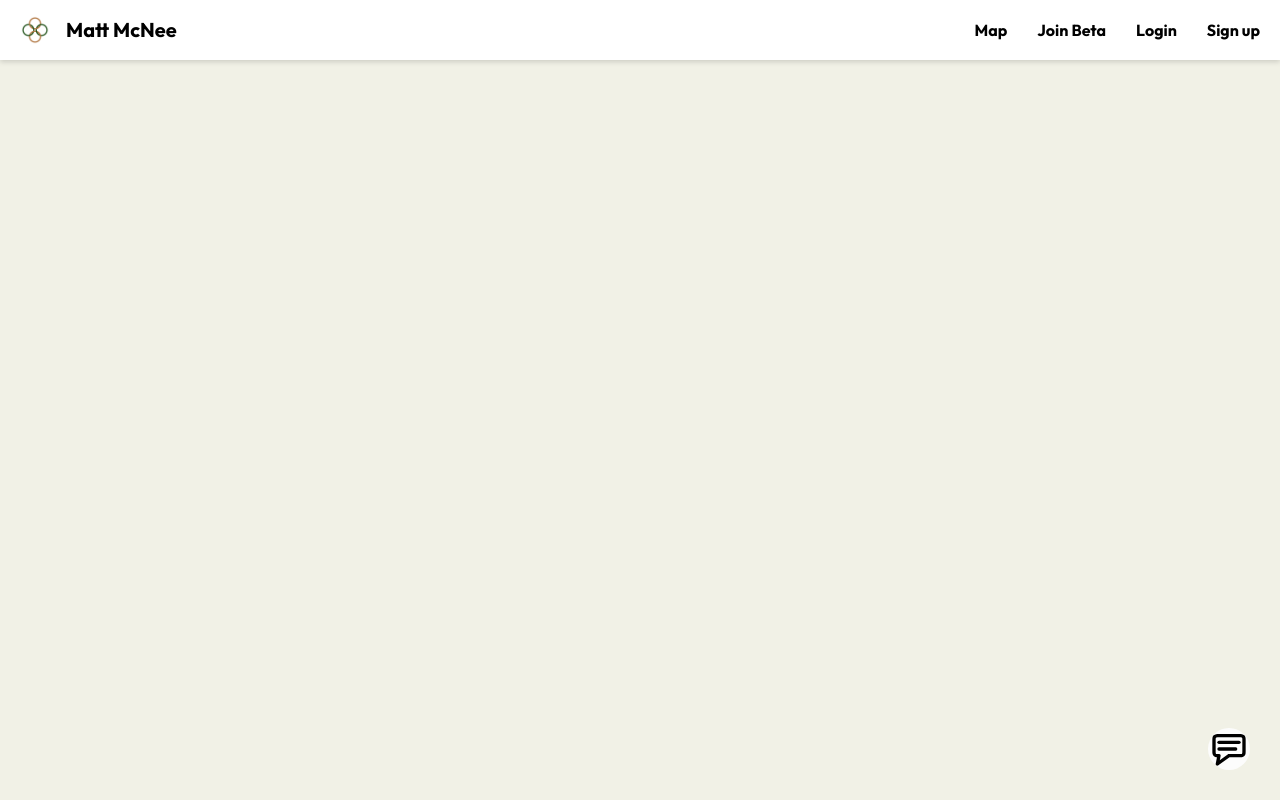
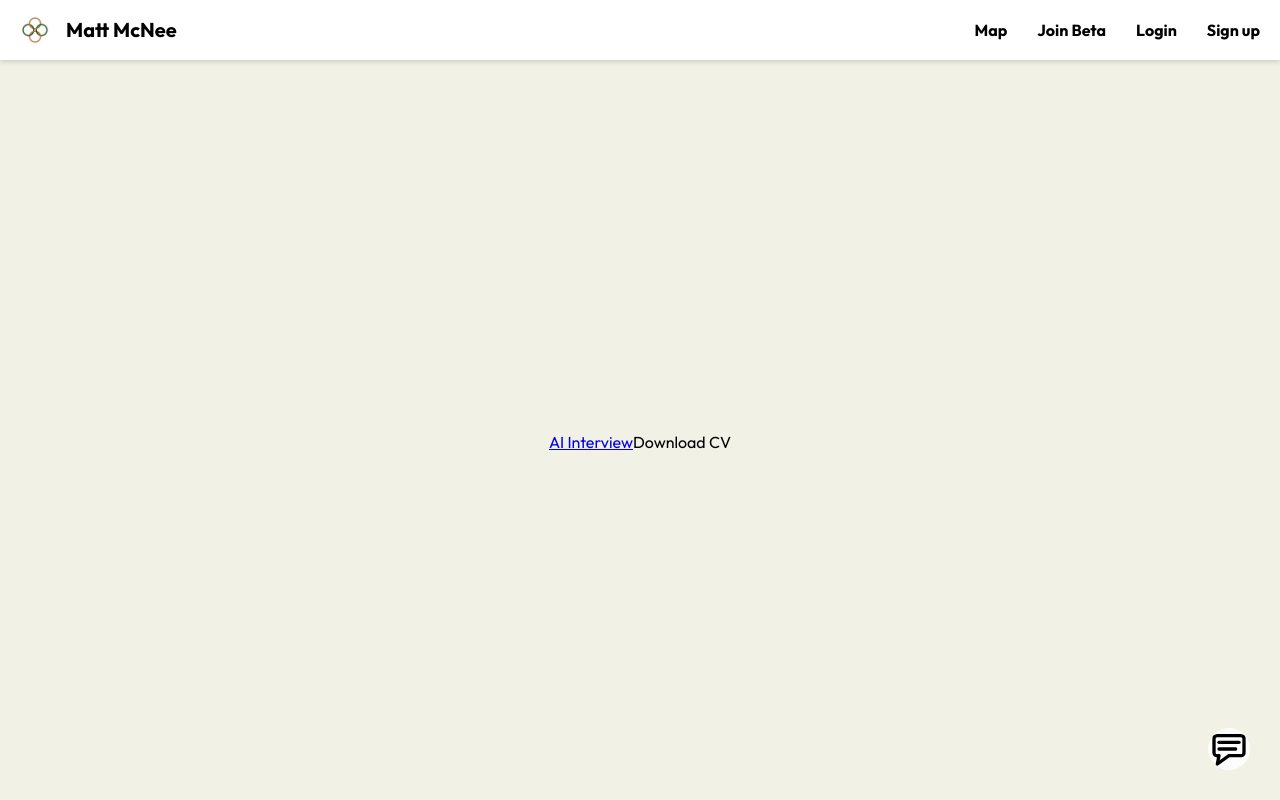
Before and after one commit to mattmcnee/portfolio, a React (Vite) app: page / in a window 1280 px wide. Shown: the top 800 px of the page. Built offline with nearby package versions, Linux system fonts and the light colour scheme.

Commit message:
added pretty scrolling text glow

```diff
--- a/src/components/TextMask.jsx
+++ b/src/components/TextMask.jsx
@@ -1,4 +1,4 @@
-import React, { useEffect, useRef, useMemo } from "react";
+import React, { useEffect, useRef, useMemo, useState } from "react";
 
 // Utility function to map color names to RGBA values
 const colorToRGBA = (color) => {
@@ -20,17 +20,19 @@ const TextMask = ({
   words = [
     { text: "See", color: "purple" },
     { text: "Through", color: "turquoise" },
-    { text: "Text", color: "green" }
+    { text: "Text", color: "green" },
   ],
   className = "",
+  scrollSpeed = 50, // Animation duration in seconds
 }) => {
   const containerRef = useRef(null);
+  const [textOpacity, setTextOpacity] = useState(0);
 
   // Ensure that the passed words array is valid and convert colors to RGBA
   const adjustedWords = useMemo(() => {
     return words.map((word) => ({
       ...word,
-      color: colorToRGBA(word.color) // Convert color to RGBA
+      color: colorToRGBA(word.color), // Convert color to RGBA
     }));
   }, [words]);
 
@@ -47,28 +49,29 @@ const TextMask = ({
           Math.pow(charX - event.clientX, 2) + Math.pow(charY - event.clientY, 2)
         );
 
-        // Calculate opacity based on distance, with max distance of 200px
-        const maxDistance = 100;
+        const maxDistance = 150;
         const opacity =
-          (distance > maxDistance ? 0 : Math.max(0, 1 - distance / maxDistance)) * 0.9; // 1 for closest, 0 for farthest
+          (distance > maxDistance ? 0 : Math.max(0, 1 - distance / maxDistance));
 
-        const wordIndex = char.dataset.wordIndex; // Use the word's index for consistent color
+        const wordIndex = char.dataset.wordIndex;
         const color = adjustedWords[wordIndex].color;
-        char.style.color = `${color.replace(/rgba\((\d+), (\d+), (\d+), (\d+\.?\d*)\)/, (match, r, g, b) => `rgba(${r}, ${g}, ${b}, ${opacity})`)}`;
+        char.style.color = `${color.replace(
+          /rgba\((\d+), (\d+), (\d+), (\d+\.?\d*)\)/,
+          (match, r, g, b) => `rgba(${r}, ${g}, ${b}, ${opacity})`
+        )}`;
+        char.style.transform = `scale(${0.5 + opacity/2})`;
       });
     };
 
-    // Attach mousemove listener
     window.addEventListener("mousemove", handleMouseMove);
     handleMouseMove({ clientX: 0, clientY: 0 });
+    setTextOpacity(1);
 
     return () => {
-      // Clean up listener on unmount
       window.removeEventListener("mousemove", handleMouseMove);
     };
   }, [adjustedWords]);
 
-  // Render the text with spans for each character, including spaces and newlines
   const renderText = () => {
     return adjustedWords.map((word, wordIndex) => {
       if (word.text === "SPACE") {
@@ -83,7 +86,7 @@ const TextMask = ({
             <span
               key={`${wordIndex}-${charIndex}`}
               className="character"
-              data-word-index={wordIndex} // Attach word index for color lookup
+              data-word-index={wordIndex}
               style={{
                 display: "inline-block",
                 position: "relative",
@@ -103,20 +106,35 @@ const TextMask = ({
       ref={containerRef}
       className={className}
       style={{
-        backgroundColor: backgroundColor,
+        backgroundColor: "transparent",
         position: "relative",
-        padding: "2rem",
+        padding: "4rem 2rem 2rem 2rem",
         cursor: "default",
+        height: "100%",
+        overflow: "hidden",
       }}
     >
-      <span
+      <div
         style={{
-          fontSize: "1rem",
           display: "inline-block",
+          whiteSpace: "nowrap",
+          animation: `scroll ${scrollSpeed}s linear infinite`,
+          opacity: textOpacity
         }}
       >
         {renderText()}
-      </span>
+      </div>
+      <style>
+        {`
+          @keyframes scroll {
+            0% { transform: translateY(0); }
+            46% { transform: translateY(-70%); }
+            50% { transform: translateY(-70%); }
+            96% { transform: translateY(0%); }
+            100% { transform: translateY(0%); }
+          }
+        `}
+      </style>
     </div>
   );
 };
--- a/src/pages/Home.jsx
+++ b/src/pages/Home.jsx
@@ -13,13 +13,16 @@ const Home = () => {
 
 
             <div className="homepage-banner">
+                <TextMask backgroundColor="#fff" words={codeTemplate}/>
                 <div className="homepage-content">
                     <Link to='/map' className="get-started-button">AI Interview</Link>
                     <div className='tagline'>Download CV</div>
                 </div>
             </div>
 
-            <TextMask backgroundColor="#fff" words={codeTemplate}/>
+            Hello
+
+
 
             <ChatboxOverlay />
             {/* <iframe className='linkedin-embed' loading="lazy" src="https://www.linkedin.com/embed/feed/update/urn:li:ugcPost:7253018009873608704" height="848" width="504" frameBorder="0" allowFullScreen="" title="Embedded post"></iframe>
--- a/src/pages/Home.scss
+++ b/src/pages/Home.scss
@@ -5,6 +5,10 @@
     overflow: hidden; /* Prevents overflow */
     box-shadow: 0 2px 5px rgba(0, 0, 0, 0.15);
     background-color: #f1f1e6;
+    display: flex;
+    flex-direction: column;
+    justify-content: center;
+    align-items: center;
 
     .homepage-content {
         position: absolute;
```
